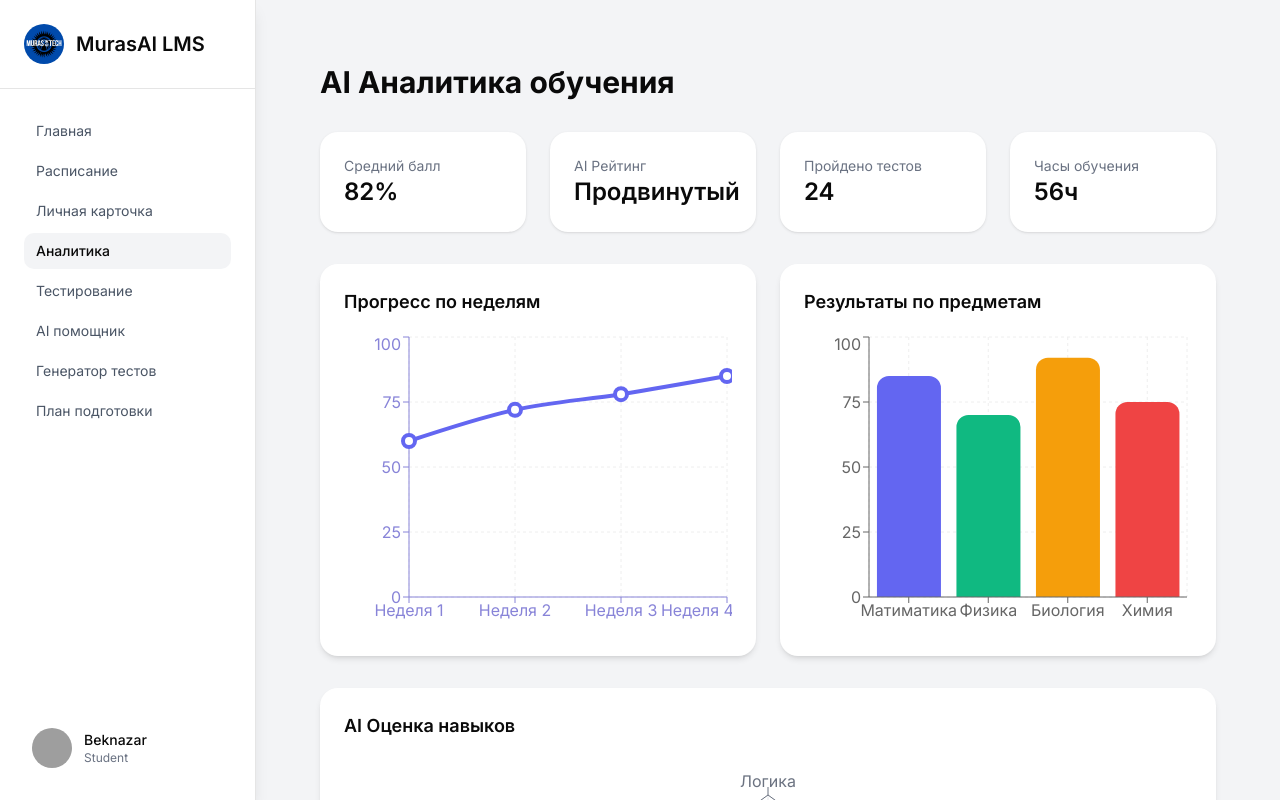
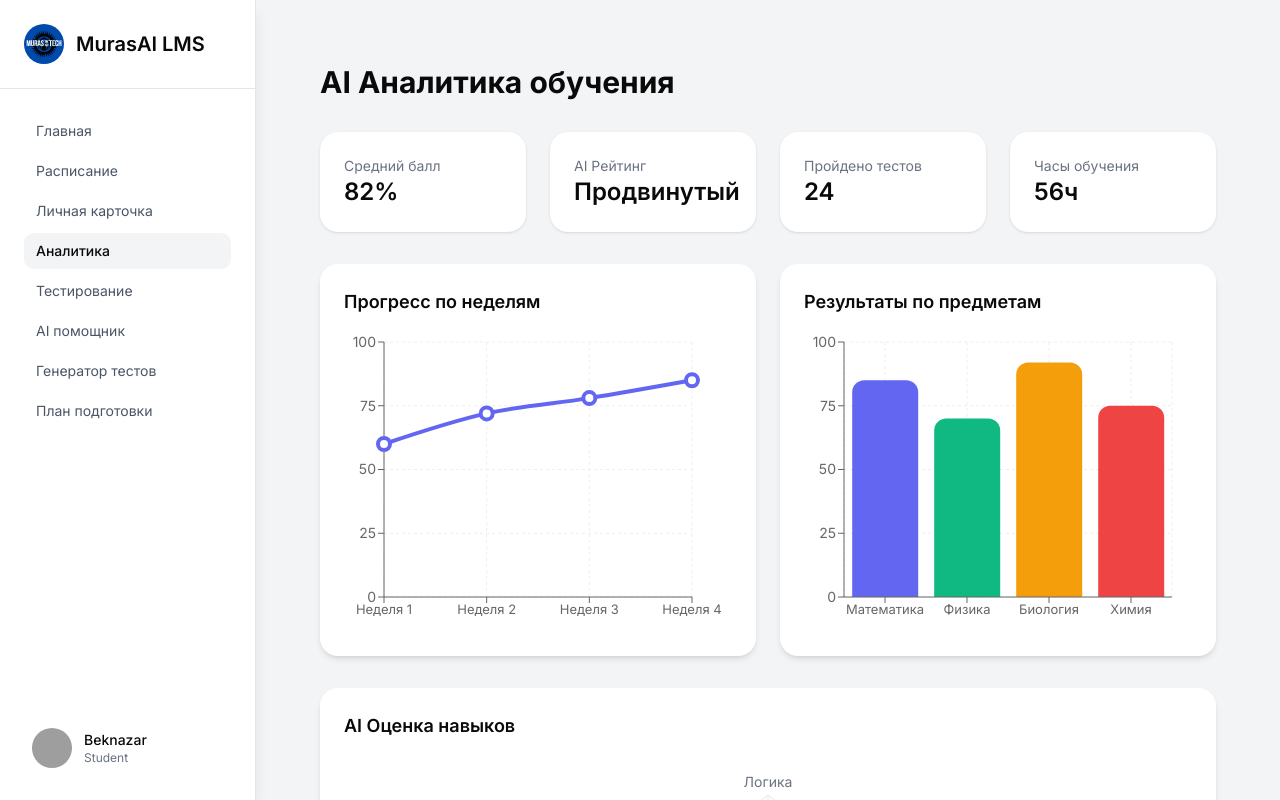
Before and after one commit to Azi-jsProger/MurasAI, a Next.js app: page /analytics in a window 1280 px wide. Built offline with nearby package versions, Linux system fonts and the light colour scheme; grey boxes are pictures that could not be loaded.

Commit message:
fixed: Adaptability analytics

```diff
--- a/src/components/charts/ProgressChart.tsx
+++ b/src/components/charts/ProgressChart.tsx
@@ -1,5 +1,6 @@
 "use client";
 
+import { useEffect, useState } from "react";
 import {
   LineChart,
   Line,
@@ -11,44 +12,73 @@ import {
 } from "recharts";
 
 const data = [
-  { week: "Неделя 1", score: 60 },
-  { week: "Неделя 2", score: 72 },
-  { week: "Неделя 3", score: 78 },
-  { week: "Неделя 4", score: 85 },
+  { week: "Неделя 1", short: "1", score: 60 },
+  { week: "Неделя 2", short: "2", score: 72 },
+  { week: "Неделя 3", short: "3", score: 78 },
+  { week: "Неделя 4", short: "4", score: 85 },
 ];
 
 export default function ProgressChart() {
+  const [isMobile, setIsMobile] = useState(false);
+
+  useEffect(() => {
+    const checkScreen = () => {
+      setIsMobile(window.innerWidth < 640);
+    };
+
+    checkScreen();
+    window.addEventListener("resize", checkScreen);
+    return () => window.removeEventListener("resize", checkScreen);
+  }, []);
+
   return (
-    <div className="bg-white p-6 rounded-2xl shadow-md">
-      <h2 className="text-lg font-semibold mb-4">
+    <div className="bg-white p-4 sm:p-6 rounded-2xl shadow-md">
+      <h2 className="text-base sm:text-lg font-semibold mb-4">
         Прогресс по неделям
       </h2>
 
-      <ResponsiveContainer width="100%" height={300}>
-        <LineChart data={data}>
-          <defs>
-            <linearGradient id="colorScore" x1="0" y1="0" x2="0" y2="1">
-              <stop offset="5%" stopColor="#6366F1" stopOpacity={0.8} />
-              <stop offset="95%" stopColor="#6366F1" stopOpacity={0.1} />
-            </linearGradient>
-          </defs>
+      <div className="h-[220px] sm:h-[300px]">
+        <ResponsiveContainer width="100%" height="100%">
+          <LineChart
+            data={data}
+            margin={{
+              top: 10,
+              right: 40,
+              left: 0,
+              bottom: 5,
+            }}
+          >
+            <CartesianGrid strokeDasharray="3 3" stroke="#eee" />
 
-          <CartesianGrid strokeDasharray="3 3" stroke="#eee" />
-          <XAxis dataKey="week" stroke="#8884d8" />
-          <YAxis stroke="#8884d8" />
-          <Tooltip />
+            <XAxis
+              dataKey={isMobile ? "short" : "week"}
+              tick={{ fontSize: isMobile ? 12 : 13 }}
+              interval={0}
+            />
+
+            <YAxis
+              tick={{ fontSize: isMobile ? 11 : 14 }}
+              width={isMobile ? 30 : 40}
+            />
+
+            {/* 🔥 Вот здесь главное изменение */}
+            <Tooltip
+              labelFormatter={(label) => {
+                return isMobile ? `Неделя ${label}` : label;
+              }}
+            />
 
             <Line
               type="monotone"
               dataKey="score"
               stroke="#6366F1"
-            strokeWidth={4}
-            dot={{ r: 6 }}
-            activeDot={{ r: 8 }}
-            fillOpacity={1}
+              strokeWidth={isMobile ? 3 : 4}
+              dot={{ r: isMobile ? 4 : 6 }}
+              activeDot={{ r: isMobile ? 6 : 8 }}
             />
           </LineChart>
         </ResponsiveContainer>
       </div>
+    </div>
   );
 }
--- a/src/components/charts/SkillsRadarChart.tsx
+++ b/src/components/charts/SkillsRadarChart.tsx
@@ -1,5 +1,6 @@
 "use client";
 
+import { useEffect, useState } from "react";
 import {
   Radar,
   RadarChart,
@@ -11,24 +12,53 @@ import {
 
 const skillsData = [
   { skill: "Логика", value: 85 },
-  { skill: "Криативность", value: 75 },
+  { skill: "Креативность", value: 75 },
   { skill: "Память", value: 90 },
   { skill: "Скорость", value: 70 },
   { skill: "Анализ", value: 88 },
 ];
 
 export default function SkillsRadarChart() {
+  const [isMobile, setIsMobile] = useState(false);
+
+  useEffect(() => {
+    const checkScreen = () => {
+      setIsMobile(window.innerWidth < 640);
+    };
+
+    checkScreen();
+    window.addEventListener("resize", checkScreen);
+    return () => window.removeEventListener("resize", checkScreen);
+  }, []);
+
   return (
-    <div className="bg-white p-6 rounded-2xl shadow-md">
-      <h2 className="text-lg font-semibold mb-4">
+    <div className="bg-white p-4 sm:p-6 rounded-2xl shadow-md">
+      <h2 className="text-base sm:text-lg font-semibold mb-4">
         AI Оценка навыков
       </h2>
 
-      <ResponsiveContainer width="100%" height={350}>
-        <RadarChart data={skillsData}>
+      <div className="h-[260px] sm:h-[350px]">
+        <ResponsiveContainer width="100%" height="100%">
+          <RadarChart
+            data={skillsData}
+            outerRadius={isMobile ? "54%" : "80%"}
+          >
             <PolarGrid stroke="#e5e7eb" />
-          <PolarAngleAxis dataKey="skill" stroke="#6b7280" />
-          <PolarRadiusAxis stroke="#6b7280" />
+
+            <PolarAngleAxis
+              dataKey="skill"
+              tick={{
+                fontSize: isMobile ? 11 : 14,
+                fill: "#6b7280",
+              }}
+            />
+
+            <PolarRadiusAxis
+              tick={{
+                fontSize: isMobile ? 10 : 12,
+                fill: "#6b7280",
+              }}
+            />
 
             <Radar
               dataKey="value"
@@ -39,5 +69,6 @@ export default function SkillsRadarChart() {
           </RadarChart>
         </ResponsiveContainer>
       </div>
+    </div>
   );
 }
--- a/src/components/charts/SubjectChart.tsx
+++ b/src/components/charts/SubjectChart.tsx
@@ -1,5 +1,6 @@
 "use client";
 
+import { useEffect, useState } from "react";
 import {
   BarChart,
   Bar,
@@ -12,7 +13,7 @@ import {
 } from "recharts";
 
 const subjectData = [
-  { subject: "Матиматика", score: 85 },
+  { subject: "Математика", score: 85 },
   { subject: "Физика", score: 70 },
   { subject: "Биология", score: 92 },
   { subject: "Химия", score: 75 },
@@ -21,26 +22,63 @@ const subjectData = [
 const COLORS = ["#6366F1", "#10B981", "#F59E0B", "#EF4444"];
 
 export default function SubjectChart() {
+  const [isMobile, setIsMobile] = useState(false);
+
+  useEffect(() => {
+    const checkScreen = () => {
+      setIsMobile(window.innerWidth < 640);
+    };
+
+    checkScreen();
+    window.addEventListener("resize", checkScreen);
+    return () => window.removeEventListener("resize", checkScreen);
+  }, []);
+
   return (
-    <div className="bg-white p-6 rounded-2xl shadow-md">
-      <h2 className="text-lg font-semibold mb-4">
+    <div className="bg-white p-4 sm:p-6 rounded-2xl shadow-md">
+      <h2 className="text-base sm:text-lg font-semibold mb-4">
         Результаты по предметам
       </h2>
 
-      <ResponsiveContainer width="100%" height={300}>
-        <BarChart data={subjectData}>
+      <div className="h-[240px] sm:h-[300px]">
+        <ResponsiveContainer width="100%" height="100%">
+          <BarChart
+            data={subjectData}
+            margin={{
+              top: 10,
+              right: 20,
+              left: 0,
+              bottom: isMobile ? 40 : 5,
+            }}
+          >
             <CartesianGrid strokeDasharray="3 3" stroke="#eee" />
-          <XAxis dataKey="subject" />
-          <YAxis />
-          <Tooltip />
+
+            <XAxis
+              dataKey="subject"
+              interval={0} // 🔥 показываем ВСЕ предметы
+              // angle={isMobile ?0  : 0}
+              textAnchor={isMobile ? "end" : "middle"}
+              tick={{ fontSize: isMobile ? 11 : 13 }}
+            />
+
+            <YAxis
+              tick={{ fontSize: isMobile ? 11 : 14 }}
+              width={isMobile ? 30 : 40}
+            />
+
+            <Tooltip   />
 
             <Bar dataKey="score" radius={[12, 12, 0, 0]}>
               {subjectData.map((entry, index) => (
-              <Cell key={`cell-${index}`} fill={COLORS[index % COLORS.length]} />
+                <Cell
+                  key={`cell-${index}`}
+                  fill={COLORS[index % COLORS.length]}
+                />
               ))}
             </Bar>
           </BarChart>
         </ResponsiveContainer>
       </div>
+    </div>
   );
 }
```
Also changed, not shown: public/murasAI2_icon.png (added). Lines whose indentation alone changed are shown as unchanged.
